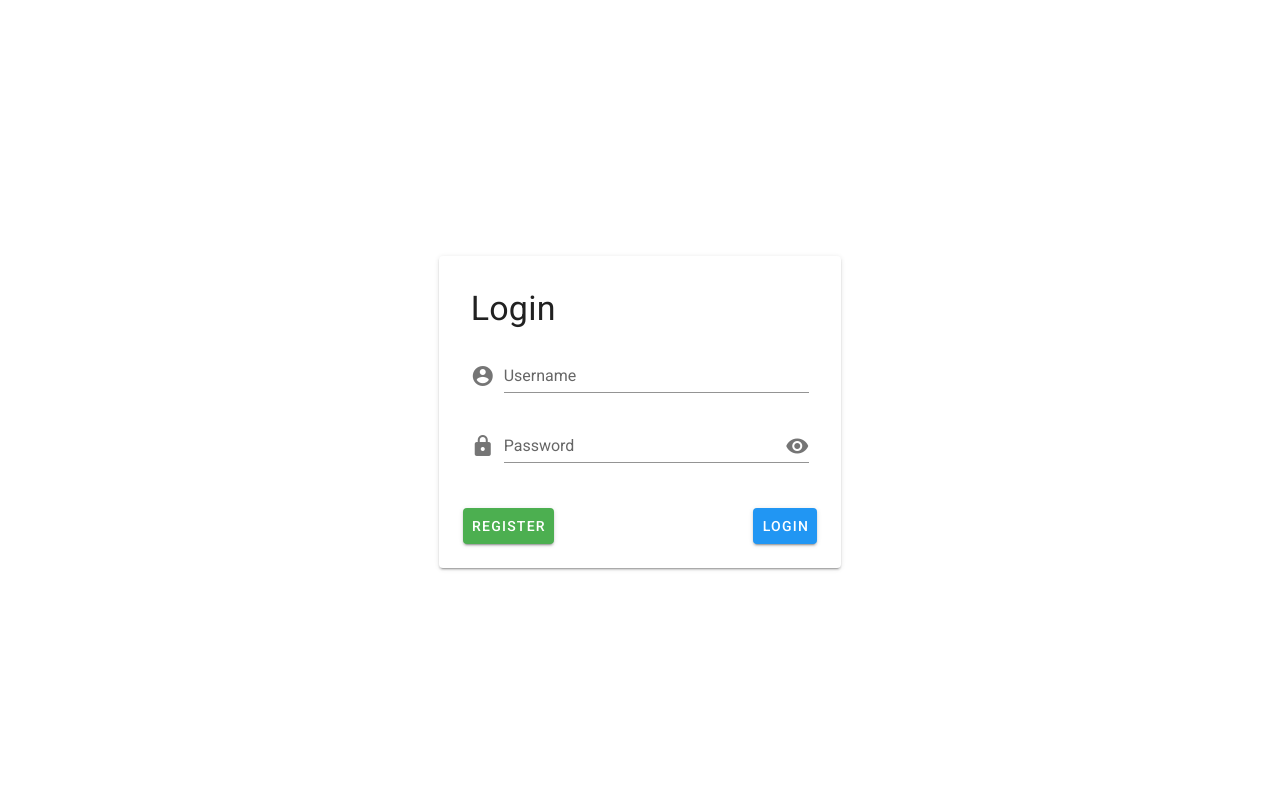
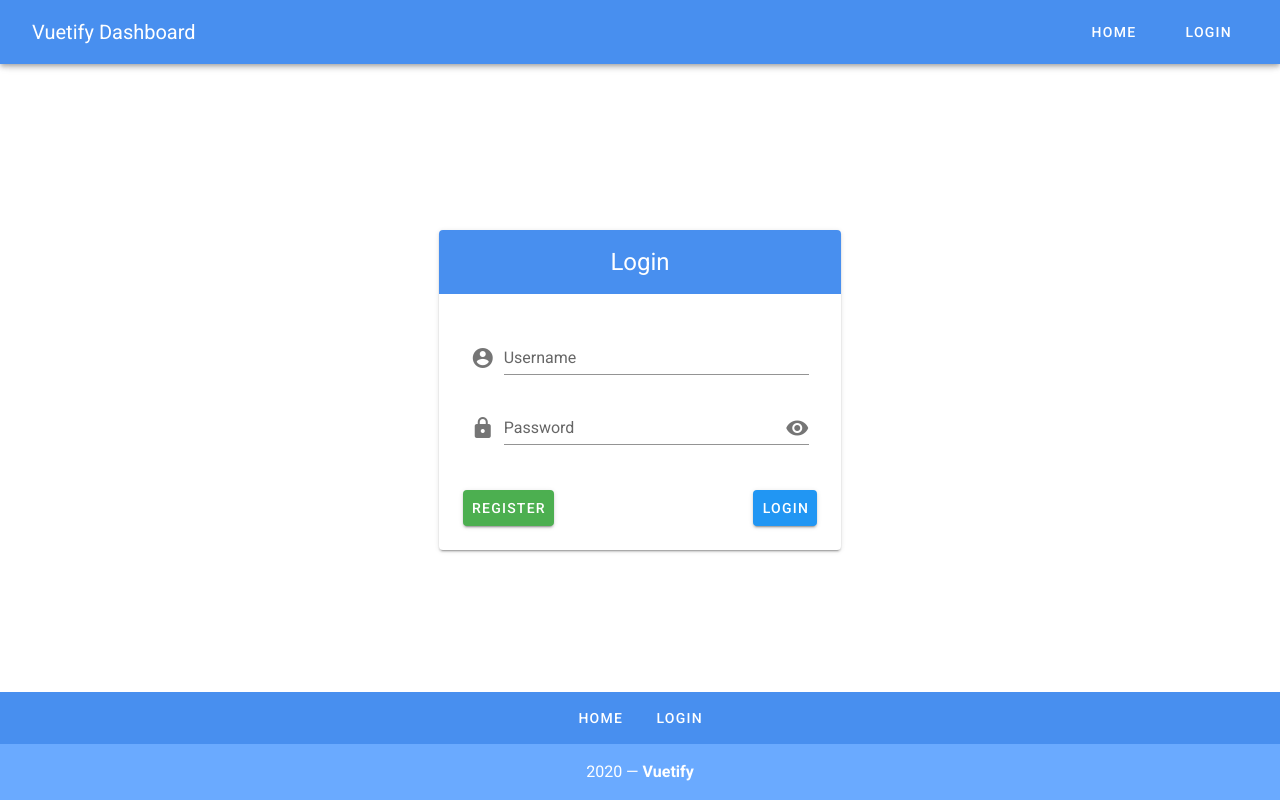
Before and after one commit to IamManchanda/vuetify-dashboard, a Vue app: page / in a window 1280 px wide. Built offline with nearby package versions, Linux system fonts and the light colour scheme.

Commit message:
Working pass on login page - UI Design!

```diff
--- a/src/App.vue
+++ b/src/App.vue
@@ -1,13 +1,31 @@
 <template>
   <v-app>
+    <v-app-bar color="primary lighten-1" app dark>
+      <v-toolbar-title class="ms-4">Vuetify Dashboard</v-toolbar-title>
+      <v-spacer />
+      <v-btn text rounded class="me-4">
+        Home
+      </v-btn>
+      <v-btn text rounded class="me-4">
+        Login
+      </v-btn>
+    </v-app-bar>
     <v-content>
       <v-container class="fill-height" fluid>
         <v-row align="center" justify="center">
-          <v-col cols="12" sm="8" md="4">
-            <v-card width="500" class="mx-auto mt-6 pa-4">
-              <v-card-title>
-                <h1 class="display-1">Login</h1>
-              </v-card-title>
+          <v-col cols="12" sm="8" md="6" lg="4">
+            <v-card class="mx-auto mt-6">
+              <v-toolbar
+                class="d-flex justify-center"
+                color="primary lighten-1"
+                dark
+                flat
+              >
+                <v-toolbar-title>
+                  <h1 class="headline">Login</h1>
+                </v-toolbar-title>
+              </v-toolbar>
+              <div class="pa-4">
                 <v-card-text>
                   <v-form>
                     <v-text-field
@@ -28,11 +46,29 @@
                   <v-spacer></v-spacer>
                   <v-btn color="info">Login</v-btn>
                 </v-card-actions>
+              </div>
             </v-card>
           </v-col>
         </v-row>
       </v-container>
     </v-content>
+    <v-footer color="primary lighten-1" padless>
+      <v-row justify="center" no-gutters>
+        <v-btn
+          v-for="link in links"
+          :key="link"
+          color="white"
+          text
+          rounded
+          class="my-2"
+        >
+          {{ link }}
+        </v-btn>
+        <v-col class="primary lighten-2 py-4 text-center white--text" cols="12">
+          {{ new Date().getFullYear() }} — <strong>Vuetify</strong>
+        </v-col>
+      </v-row>
+    </v-footer>
   </v-app>
 </template>
 
@@ -41,6 +77,7 @@ export default {
   name: "App",
   data: () => ({
     showPasswords: true,
+    links: ["Home", "Login"],
   }),
   computed: {
     passwordEyeType() {
```
Lines whose indentation alone changed are shown as unchanged.
